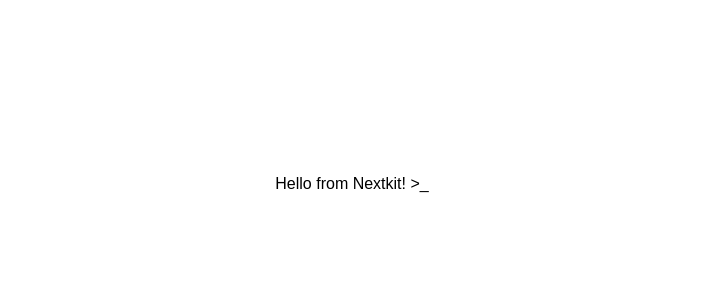
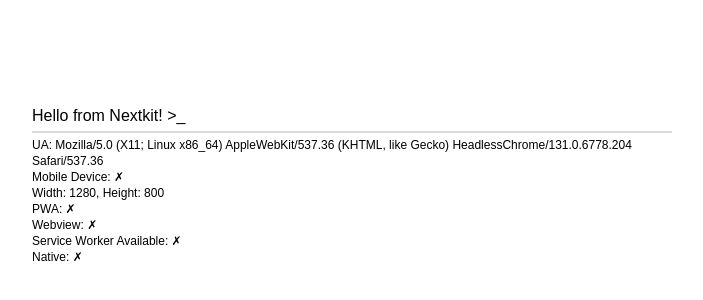
Before and after one commit to CyberVy/nextkit, a Next.js app: page / in a window 1280 px wide. Shown: the part 216-516 px from the top of the page, without its empty margins (288-991 px from the left). Built offline with nearby package versions, Linux system fonts and the light colour scheme.

Commit message:
ui: add device info component

```diff
--- a/src/app/page.tsx
+++ b/src/app/page.tsx
@@ -1,6 +1,7 @@
 "use client"
 import { useEffect, useState } from "react"
 import { LaunchAnimation } from "@/components/LaunchAnimation"
+import { Device } from "@/components/Device"
 
 export default function Page(){
     const [show_launch_animation, set_show_launch_animation] = useState(true)
@@ -25,7 +26,11 @@ export default function Page(){
 
             <div className={`${show_launch_animation ? "hidden" : "block"}`}>
                 <div className="fixed left-1/2 top-1/2 -translate-1/2">
-                    Hello from Nextkit! {">_"}
+                    <div className="pb-1 border-b dark:border-white/30 mb-1 border-black/30"
+                    >
+                        Hello from Nextkit! {">_"}
+                    </div>
+                    <Device/>
                 </div>
             </div>
 
--- /dev/null
+++ b/src/components/Device.tsx
@@ -0,0 +1,52 @@
+"use client"
+
+import { useEffect, useState } from "react"
+import {
+    is_in_pwa as _is_in_pwa,
+    is_touch_device as _is_touch_device,
+    is_in_webview as _is_in_webview,
+    is_service_worker_available as _is_service_worker_available,
+    is_in_native as _is_in_native
+} from "@/infra/device.client"
+import { string_icons } from "@/infra/custom_ui_constants"
+
+function Device(){
+
+    const [ua, set_ua] = useState("")
+    const [is_touch_device, set_is_touch_device] = useState(false)
+    const [client_width,set_client_width] = useState(0)
+    const [client_height,set_client_height] = useState(0)
+    const [is_in_pwa,set_is_in_pwa] = useState(false)
+    const [is_in_webview,set_is_in_webview] = useState(false)
+    const [is_service_worker_available,set_is_service_worker_available] = useState(true)
+    const [is_in_native,set_is_in_native] = useState(false)
+    useEffect(() => {
+        set_ua(navigator.userAgent)
+        set_is_touch_device(_is_touch_device())
+        set_client_width(document.documentElement.clientWidth)
+        set_client_height(document.documentElement.clientHeight)
+        window.addEventListener("resize",() => {
+            set_client_width(document.documentElement.clientWidth)
+            set_client_height(document.documentElement.clientHeight)
+        })
+        set_is_in_pwa(_is_in_pwa())
+        set_is_in_webview(_is_in_webview())
+        set_is_service_worker_available(_is_service_worker_available())
+        set_is_in_native(_is_in_native())
+    }, [])
+
+    return (
+        <div
+            className="text-xs select-text"
+        >
+            <p>{`UA: ${ua}`}</p>
+            <p>{`Mobile Device: ${is_touch_device ? string_icons.true : string_icons.false}`}</p>
+            <p>{`Width: ${client_width}, Height: ${client_height}`}</p>
+            <p>{`PWA: ${is_in_pwa ? string_icons.true : string_icons.false}`}</p>
+            <p>{`Webview: ${is_in_webview ? string_icons.true : string_icons.false}`}</p>
+            <p>{`Service Worker Available: ${is_service_worker_available ? string_icons.true : string_icons.false}`}</p>
+            <p>{`Native: ${is_in_native ? string_icons.true : string_icons.false}`}</p>
+        </div>
+    )
+}
+export { Device }
--- a/src/infra/custom_ui_constants.ts
+++ b/src/infra/custom_ui_constants.ts
@@ -13,6 +13,8 @@ export const string_icons = {
     reset: "↻",
     success: "✓",
     error: "✗",
+    true: "✓",
+    false: "✗",
     info: "𝐢",
     del: "∅",
     setting: "⌘"
```
